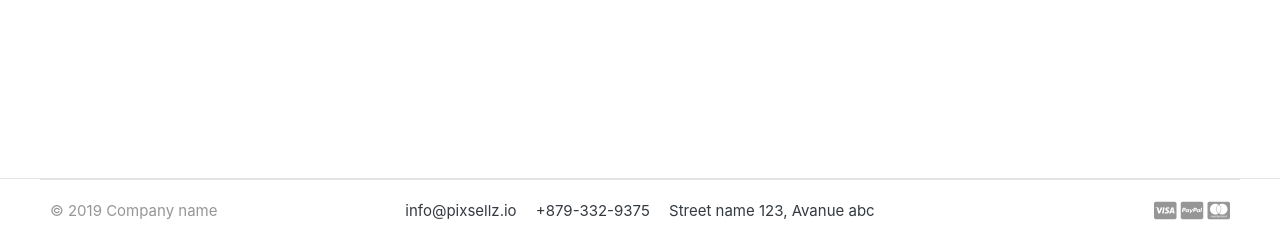
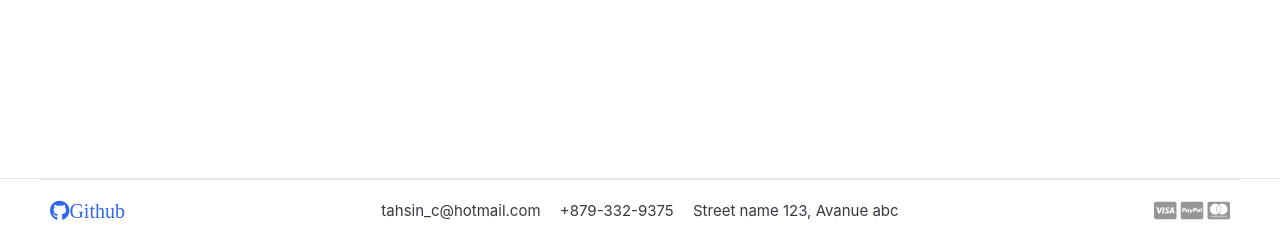
Before and after one commit to tahsin52/django-ecommerce, a Django app: page /account/resetpassword/ in a window 1280 px wide. Shown: the part 612-854 px from the top of the page. Run offline with Django 3.2, Linux system fonts and the light colour scheme; data that the repository does not hold is empty; some libraries are stand-ins or nearby versions; some web fonts are replaced.

Commit message:
account and template bug fixed

```diff
--- a/accounts/views.py
+++ b/accounts/views.py
@@ -67,8 +67,8 @@ def register(request):
 
 def login(request):
     if request.method == 'POST':
-        email = request.POST['email']
-        password = request.POST['password']
+        email = request.POST.get('email')
+        password = request.POST.get('password')
 
         user = auth.authenticate(email=email, password=password)
 
@@ -163,7 +163,7 @@ def activate(request, uidb64, token):
 def dashboard(request):
     orders = Order.objects.order_by('-created_at').filter(user_id=request.user.id, is_ordered=True)
     orders_count = orders.count()
-    userprofile = UserProfile.objects.get(user_id=request.user.id)
+    userprofile = UserProfile.objects.get_or_create(user_id=request.user.id)
     context = {
         'orders_count': orders_count,
         'userprofile':userprofile,
@@ -174,7 +174,7 @@ def dashboard(request):
 
 def forgotpassword(request):
     if request.method == 'POST':
-        email = request.POST['email']
+        email = request.POST.get('email')
         if Account.objects.filter(email=email).exists():
             user = Account.objects.get(email__exact=email)
 
@@ -223,9 +223,9 @@ def resetpassword_validate(request, uidb64, token):
 def resetPassword(request):
     if request.method == 'POST':
         password = request.POST['password']
-        confrim_password = request.POST['confrim_password']
+        confirm_password = request.POST['confirm_password']
 
-        if password == confrim_password:
+        if password == confirm_password:
             uid = request.session.get('uid')
             user = Account.objects.get(pk=uid)
             user.set_password(password)
--- a/templates/accounts/forgotpassword.html
+++ b/templates/accounts/forgotpassword.html
@@ -11,7 +11,7 @@
         {% include 'includes/alerts.html' %}
       <div class="card-body">
       <h4 class="card-title mb-4">Forgot Password</h4>
-      <form action="{% url 'login' %}" method="POST">
+      <form action="{% url 'forgotpassword' %}" method="POST">
           {% csrf_token %}
           <div class="form-group">
 			 <input type="email" class="form-control" placeholder="Email Address" name="email">
--- a/templates/accounts/resetpassword.html
+++ b/templates/accounts/resetpassword.html
@@ -22,7 +22,7 @@
           </div> <!-- form-group// -->
           <div class="form-group">
               <label>
-                  <input type="password" class="form-control" placeholder="Confrim Password" name="confrim_password">
+                  <input type="password" class="form-control" placeholder="Confrim Password" name="confirm_password">
               </label>
           </div> <!-- form-group// -->
           <div class="form-group">
--- a/templates/includes/footer.html
+++ b/templates/includes/footer.html
@@ -3,10 +3,11 @@
 	<div class="container">
 		<section class="footer-bottom border-top row">
 			<div class="col-md-2">
-				<p class="text-muted"> &copy 2019 Company name </p>
+                <a href="https://github.com/tahsin52"><i class="fab fa-lg fa-github">Github</i></a>
+
 			</div>
 			<div class="col-md-8 text-md-center">
-				<span  class="px-2">info@pixsellz.io</span>
+				<span  class="px-2">tahsin_c@hotmail.com</span>
 				<span  class="px-2">+879-332-9375</span>
 				<span  class="px-2">Street name 123, Avanue abc</span>
 			</div>
```
